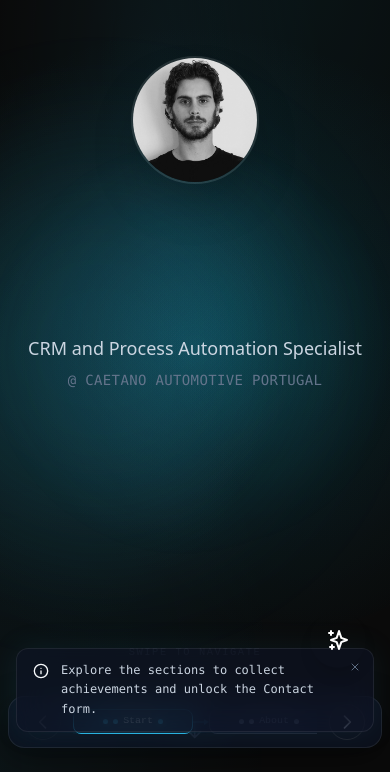
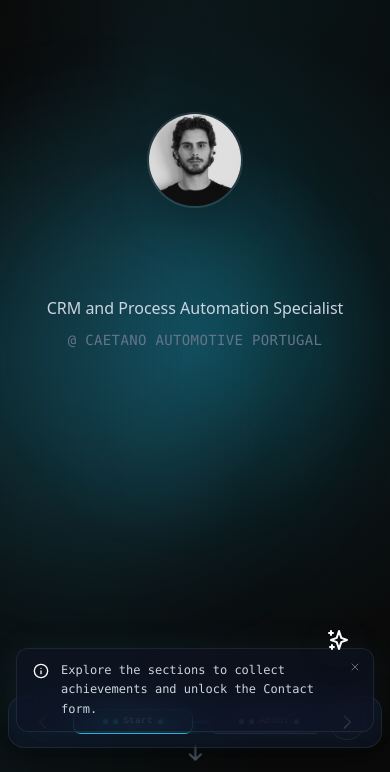
Before and after one commit to ealaranjo/platiz, a plain HTML site: page v2-tunnel-vision/index.html in a window 390 px wide. Shown: the part 72-844 px from the top of the page. Drawn offline with nearby package versions, Linux system fonts and the light colour scheme; some packages are replaced by stand-ins of ours; animation ran at ten frames a second; a script that the page names is missing.

Commit message:
V2.1 Tunnel: Fix mobile hero layout - remove duplicate scroll hint, optimize hero size, fix width overflow, reposition swipe hint

```diff
--- a/v2-tunnel-vision/css/v2.css
+++ b/v2-tunnel-vision/css/v2.css
@@ -13,7 +13,7 @@
 
 #v2-app {
   position: relative;
-  width: 100vw;
+  width: 100%;
   height: 100vh;
   overflow: hidden;
   background: var(--bg-primary);
@@ -296,7 +296,7 @@
 /* ---- Swipe Hint ---- */
 #v2-swipe-hint {
   position: fixed;
-  bottom: 5.5rem;
+  bottom: 1rem;
   left: 50%;
   transform: translateX(-50%);
   z-index: 90;
@@ -347,6 +347,25 @@
 /* Smooth scrolling for sections */
 .v2-section {
   scroll-behavior: smooth;
+}
+
+/* ---- Mobile Hero Optimizations ---- */
+@media (max-width: 768px) {
+  #hero .relative img {
+    width: 96px;
+    height: 96px;
+  }
+  #hero h1#hero-name {
+    font-size: 2rem;
+  }
+  #hero p#hero-subtitle {
+    font-size: 1rem;
+  }
+  #hero .v2-nav-btn,
+  #hero a[href^="https"] {
+    padding: 0.75rem 1.5rem;
+    font-size: 0.8rem;
+  }
 }
 
 /* ---- Content Padding for Fixed Overlays ---- */
--- a/v2-tunnel-vision/index.html
+++ b/v2-tunnel-vision/index.html
@@ -137,10 +137,7 @@
               </div>
             </div>
 
-            <div class="absolute bottom-8 left-1/2 -translate-x-1/2 flex flex-col items-center gap-2 animate-bounce-slow">
-              <span class="text-xs text-[var(--text-muted)] font-mono uppercase tracking-widest" data-i18n="hero.scroll">Scroll</span>
-              <svg class="w-5 h-5 text-[var(--text-muted)]" fill="none" stroke="currentColor" stroke-width="2" viewBox="0 0 24 24"><path stroke-linecap="round" stroke-linejoin="round" d="M19 14l-7 7m0 0l-7-7m7 7V3"></path></svg>
-            </div>
+
           </div>
         </section>
 
```
